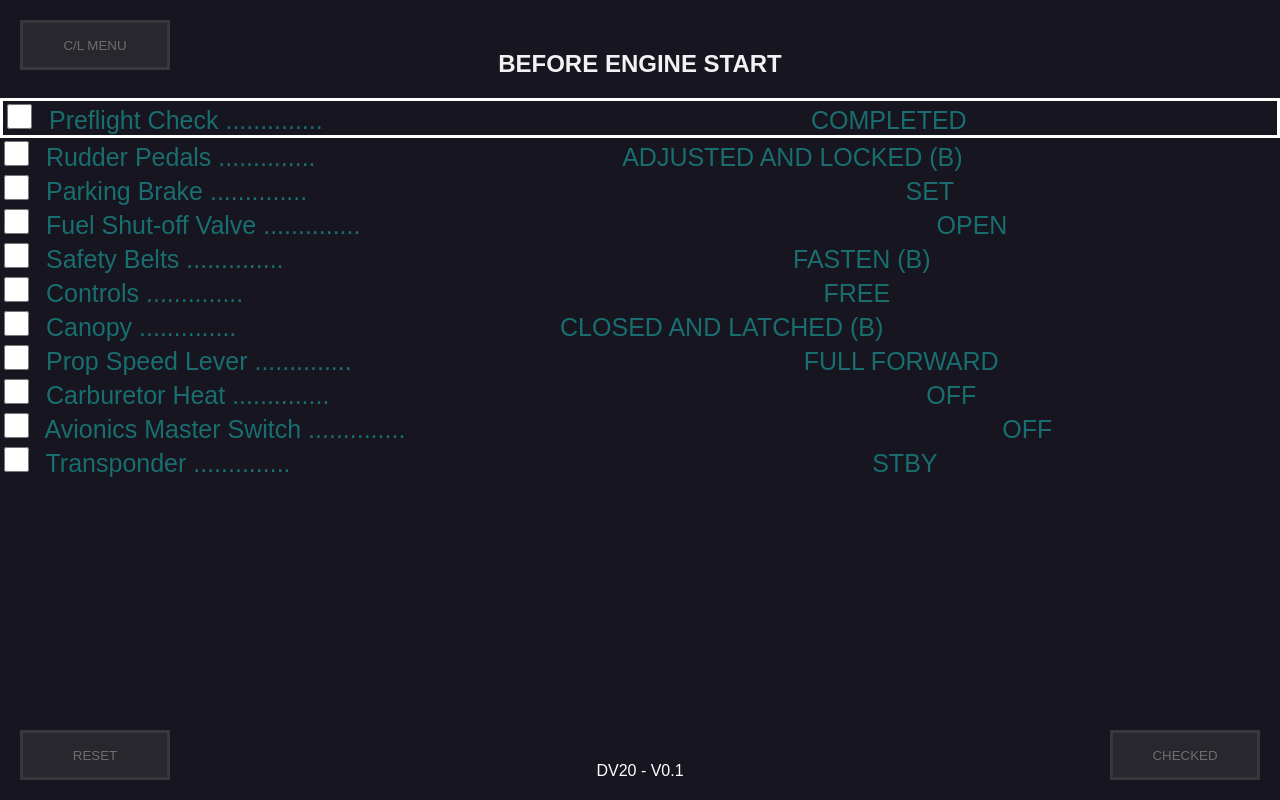
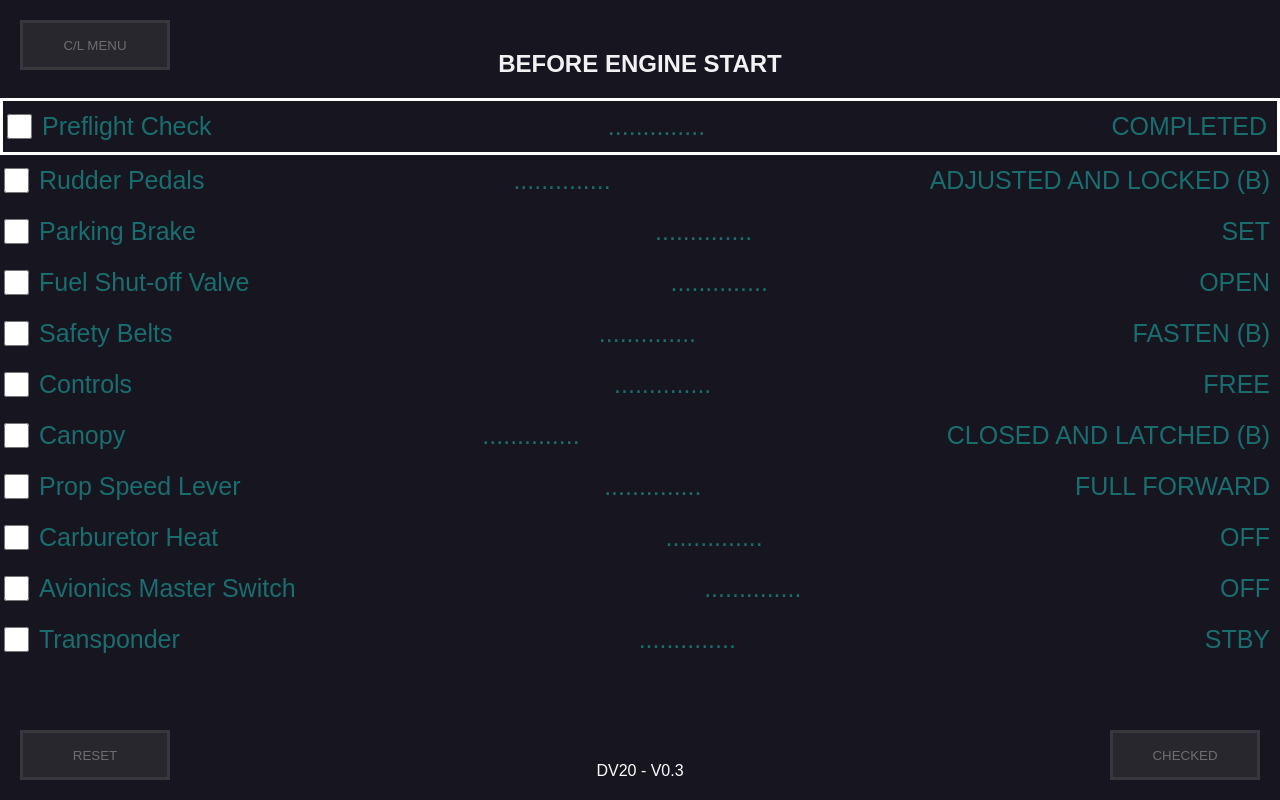
Before and after one commit to floschopp/floschopp.github.io, a plain HTML site: page index.html in a window 1280 px wide. Both pictures are taken after a click on the button "BEFORE ENGINE START". Drawn offline with Linux system fonts and the light colour scheme.

Commit message:
v0.3 - new checklist design

```diff
--- a/index.html
+++ b/index.html
@@ -129,7 +129,7 @@
 
     <!--Version-->
     <div id="version">
-        DV20 - V0.1
+        DV20 - V0.3
     </div>
 
     <!--Script-->
--- a/style.css
+++ b/style.css
@@ -47,6 +47,12 @@ h2 {
     text-decoration: none;
     font-size: 25px;
     color: #196e6f;
+    display: flex;           /* Flexbox für die Ausrichtung */
+    justify-content: space-between; /* Verteilung zwischen links und rechts */
+    align-items: center;     /* Vertikale Ausrichtung der Items */
+    width: 100%;             /* Volle Breite für den Container */
+    box-sizing: border-box;  /* Rand und Padding in der Breite enthalten */
+    padding: 10px 0;         /* Optionaler Innenabstand (Padding) */
 }
 
 .checklistItemCheckbox {
@@ -62,16 +68,18 @@ h2 {
 }
 
 .checklistItemLeft {
-    display: inline-block;
-    width: 50%;
-    text-align: left;
+    margin-right: 10px;      /* Abstand rechts vom linken Text */
 }
 
+.checklistItemCenter {
+    flex-grow: 1;            /* Füllt den verbleibenden Platz */
+    text-align: center;      /* Zentriert den Text */
+    padding: 0 10px;         /* Innenabstand links und rechts */
+}
 
 .checklistItemRight {
-    display: inline-block;
-    width: 50%;
-    text-align: right;
+    padding-left: 10px;       /* Abstand links vom rechten Text */
+    padding-right: 10px;
 }
 
 #checklistCompleted{
```
